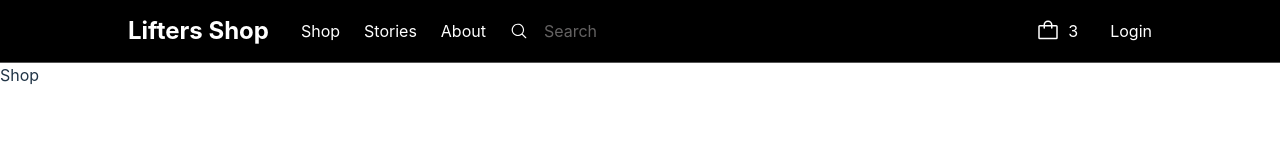
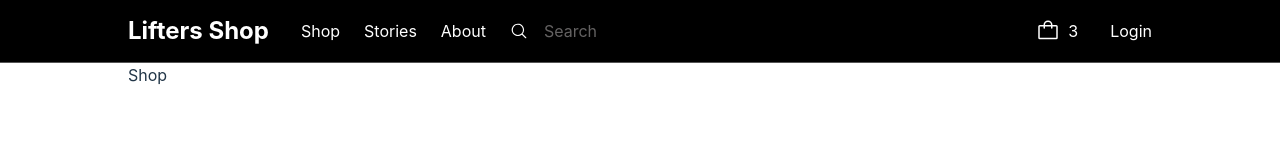
Before and after one commit to matheuspsb/lifters-shop, a React (Vite) app: page / in a window 1280 px wide. Shown: the top 160 px of the page. Built offline with nearby package versions, Linux system fonts and the light colour scheme.

Commit message:
refactor: page layout children

```diff
--- /dev/null
+++ b/src/layouts/PageLayout/PageLayout.css
@@ -0,0 +1,3 @@
+.page-layout {
+  padding: 0 10%;
+}
--- a/src/layouts/PageLayout/PageLayout.tsx
+++ b/src/layouts/PageLayout/PageLayout.tsx
@@ -1,12 +1,16 @@
+import React from "react";
 import { Outlet } from "react-router-dom";
 import { Navbar } from "../Navbar";
+import "./PageLayout.css";
 
 const PageLayout = () => {
   return (
-    <main className="ly-private-layout__container--routes">
+    <React.Fragment>
       <Navbar totalItems={3} />
-      <Outlet />
-    </main>
+      <main className="page-layout">
+        <Outlet />
+      </main>
+    </React.Fragment>
   );
 };
 
```
